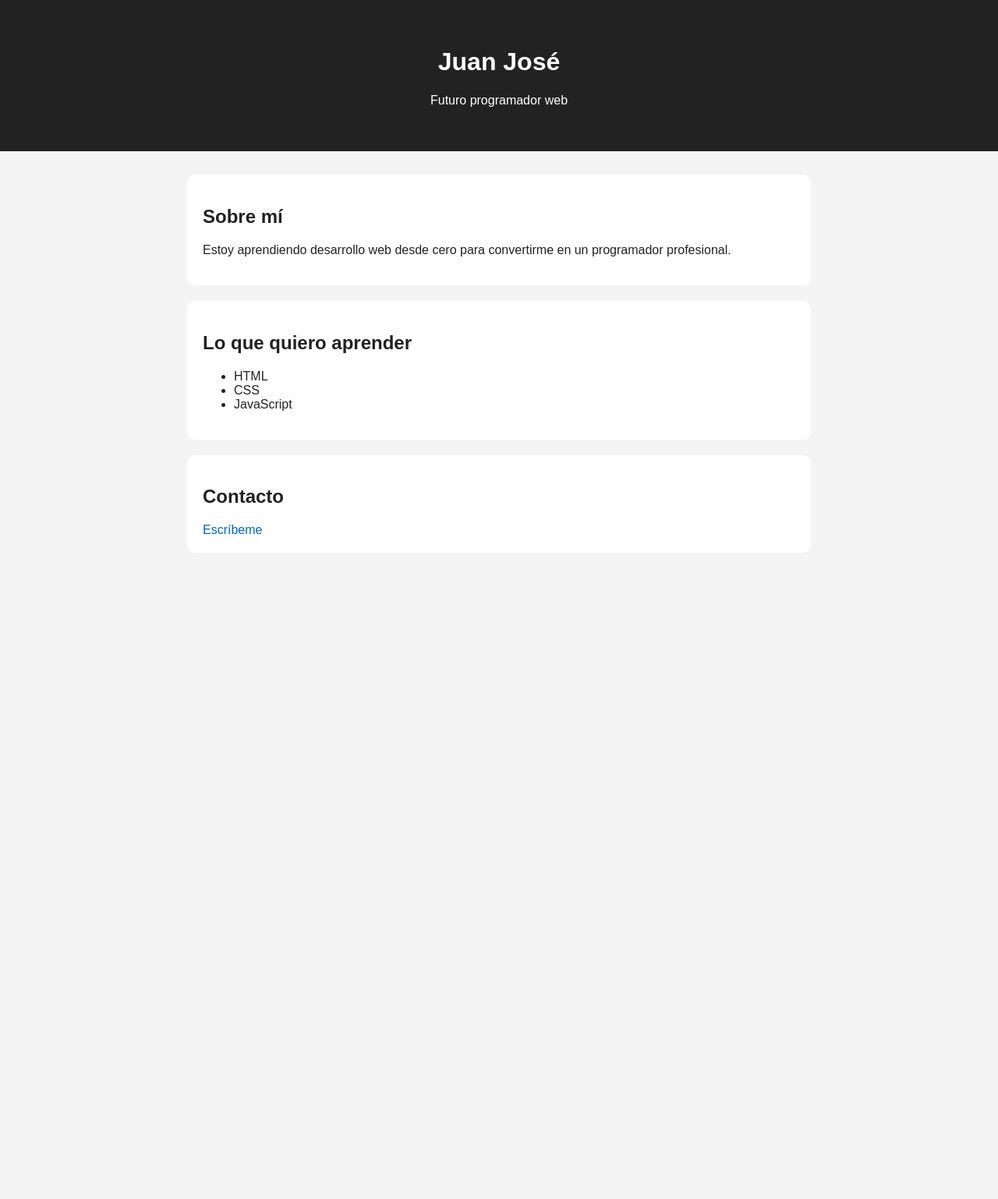
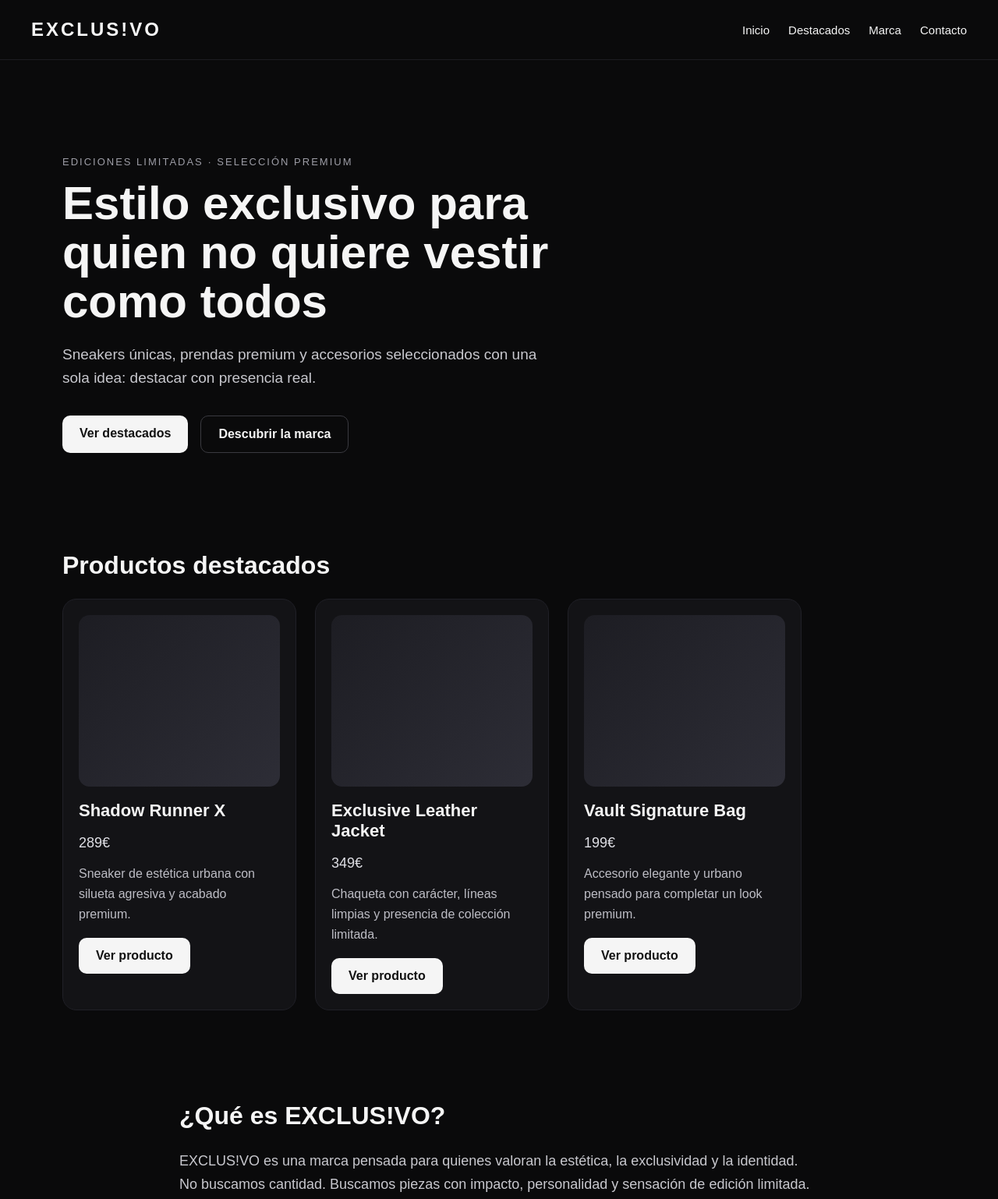
Before and after one commit to Juaanjo99/mi-primera-web, a plain HTML site: page index.html in a window 1280 px wide. Shown: the top 1538 px of the page at 78% size. Before the commit the page ends 800 px from the top, so only its background shows below. Drawn offline with Linux system fonts and the light colour scheme.

Commit message:
Nueva home de EXCLUS!VO

```diff
--- a/index.html
+++ b/index.html
@@ -3,34 +3,92 @@
 <head>
   <meta charset="UTF-8">
   <meta name="viewport" content="width=device-width, initial-scale=1.0">
-  <title>Mi primera web</title>
+  <title>EXCLUS!VO | Moda y sneakers exclusivas</title>
   <link rel="stylesheet" href="style.css">
 </head>
 <body>
-  <header>
-    <h1>Juan José</h1>
-    <p>Futuro programador web</p>
+  <header class="header">
+    <div class="logo">EXCLUS!VO</div>
+    <nav class="nav">
+      <a href="#inicio">Inicio</a>
+      <a href="#destacados">Destacados</a>
+      <a href="#marca">Marca</a>
+      <a href="#contacto">Contacto</a>
+    </nav>
   </header>
 
   <main>
-    <section>
-      <h2>Sobre mí</h2>
-      <p>Estoy aprendiendo desarrollo web desde cero para convertirme en un programador profesional.</p>
+    <section class="hero" id="inicio">
+      <div class="hero-content">
+        <p class="tag">Ediciones limitadas · Selección premium</p>
+        <h1>Estilo exclusivo para quien no quiere vestir como todos</h1>
+        <p class="subtitle">
+          Sneakers únicas, prendas premium y accesorios seleccionados con una sola idea:
+          destacar con presencia real.
+        </p>
+        <div class="hero-buttons">
+          <a href="#destacados" class="btn btn-light">Ver destacados</a>
+          <a href="#marca" class="btn btn-outline">Descubrir la marca</a>
+        </div>
+      </div>
     </section>
 
-    <section>
-      <h2>Lo que quiero aprender</h2>
-      <ul>
-        <li>HTML</li>
-        <li>CSS</li>
-        <li>JavaScript</li>
-      </ul>
+    <section class="featured" id="destacados">
+      <h2>Productos destacados</h2>
+      <div class="product-grid">
+        <article class="product-card">
+          <div class="product-image"></div>
+          <h3>Shadow Runner X</h3>
+          <p class="price">289€</p>
+          <p class="product-text">Sneaker de estética urbana con silueta agresiva y acabado premium.</p>
+          <a href="#" class="btn btn-dark">Ver producto</a>
+        </article>
+
+        <article class="product-card">
+          <div class="product-image"></div>
+          <h3>Exclusive Leather Jacket</h3>
+          <p class="price">349€</p>
+          <p class="product-text">Chaqueta con carácter, líneas limpias y presencia de colección limitada.</p>
+          <a href="#" class="btn btn-dark">Ver producto</a>
+        </article>
+
+        <article class="product-card">
+          <div class="product-image"></div>
+          <h3>Vault Signature Bag</h3>
+          <p class="price">199€</p>
+          <p class="product-text">Accesorio elegante y urbano pensado para completar un look premium.</p>
+          <a href="#" class="btn btn-dark">Ver producto</a>
+        </article>
+      </div>
     </section>
 
-    <section>
-      <h2>Contacto</h2>
-      <a href="mailto:correo@ejemplo.com">Escríbeme</a>
+    <section class="brand" id="marca">
+      <h2>¿Qué es EXCLUS!VO?</h2>
+      <p>
+        EXCLUS!VO es una marca pensada para quienes valoran la estética, la exclusividad y la identidad.
+        No buscamos cantidad. Buscamos piezas con impacto, personalidad y sensación de edición limitada.
+      </p>
+    </section>
+
+    <section class="benefits">
+      <div class="benefit">
+        <h3>Curación selecta</h3>
+        <p>Elegimos productos con una imagen fuerte y una estética cuidada al detalle.</p>
+      </div>
+      <div class="benefit">
+        <h3>Presencia premium</h3>
+        <p>Cada pieza está pensada para transmitir valor, estilo y diferenciación real.</p>
+      </div>
+      <div class="benefit">
+        <h3>Imagen de marca</h3>
+        <p>No solo vendemos productos: construimos una experiencia visual exclusiva.</p>
+      </div>
     </section>
   </main>
+
+  <footer class="footer" id="contacto">
+    <p>Contacto: exclusivo@brand.com</p>
+    <p>© 2026 EXCLUS!VO. Todos los derechos reservados.</p>
+  </footer>
 </body>
 </html>
--- a/style.css
+++ b/style.css
@@ -1,32 +1,199 @@
-body {
-  font-family: Arial, sans-serif;
-  margin: 0;
-  padding: 0;
-  background-color: #f4f4f4;
-  color: #222;
+* {
+  box-sizing: border-box;
 }
 
-header {
-  background-color: #222;
-  color: white;
-  text-align: center;
-  padding: 40px 20px;
-}
-
-main {
-  max-width: 800px;
-  margin: 30px auto;
-  padding: 0 20px;
-}
-
-section {
-  background-color: white;
-  margin-bottom: 20px;
-  padding: 20px;
-  border-radius: 10px;
+body {
+  margin: 0;
+  font-family: Arial, Helvetica, sans-serif;
+  background-color: #0a0a0b;
+  color: #f5f5f5;
 }
 
 a {
-  color: #0066cc;
   text-decoration: none;
 }
+
+.header {
+  display: flex;
+  justify-content: space-between;
+  align-items: center;
+  padding: 24px 40px;
+  border-bottom: 1px solid #1d1d21;
+  background-color: #0a0a0b;
+  position: sticky;
+  top: 0;
+}
+
+.logo {
+  font-size: 24px;
+  font-weight: bold;
+  letter-spacing: 3px;
+}
+
+.nav {
+  display: flex;
+  gap: 24px;
+}
+
+.nav a {
+  color: #f5f5f5;
+  font-size: 15px;
+}
+
+.hero {
+  padding: 110px 40px 90px;
+  max-width: 1200px;
+  margin: 0 auto;
+}
+
+.hero-content {
+  max-width: 760px;
+}
+
+.tag {
+  color: #9d9da6;
+  text-transform: uppercase;
+  letter-spacing: 2px;
+  font-size: 13px;
+  margin-bottom: 14px;
+}
+
+.hero h1 {
+  font-size: 60px;
+  line-height: 1.05;
+  margin: 0 0 22px;
+}
+
+.subtitle {
+  max-width: 640px;
+  font-size: 19px;
+  color: #c8c8ce;
+  line-height: 1.6;
+  margin-bottom: 32px;
+}
+
+.hero-buttons {
+  display: flex;
+  gap: 16px;
+  flex-wrap: wrap;
+}
+
+.btn {
+  display: inline-block;
+  padding: 14px 22px;
+  border-radius: 10px;
+  font-weight: bold;
+}
+
+.btn-light {
+  background-color: #f5f5f5;
+  color: #111;
+}
+
+.btn-outline {
+  border: 1px solid #3a3a40;
+  color: #f5f5f5;
+}
+
+.featured {
+  max-width: 1200px;
+  margin: 0 auto;
+  padding: 10px 40px 80px;
+}
+
+.featured h2,
+.brand h2 {
+  font-size: 32px;
+  margin-bottom: 24px;
+}
+
+.product-grid {
+  display: flex;
+  gap: 24px;
+  flex-wrap: wrap;
+}
+
+.product-card {
+  background-color: #131316;
+  border: 1px solid #202027;
+  border-radius: 18px;
+  padding: 20px;
+  width: 300px;
+}
+
+.product-image {
+  height: 220px;
+  border-radius: 14px;
+  background: linear-gradient(135deg, #1d1d23, #2d2d36);
+  margin-bottom: 18px;
+}
+
+.product-card h3 {
+  margin: 0 0 10px;
+  font-size: 22px;
+}
+
+.price {
+  color: #e0e0e6;
+  font-size: 18px;
+  margin-bottom: 12px;
+}
+
+.product-text {
+  color: #bdbdc5;
+  line-height: 1.6;
+  margin-bottom: 18px;
+}
+
+.btn-dark {
+  background-color: #f5f5f5;
+  color: #111;
+}
+
+.brand {
+  max-width: 900px;
+  margin: 0 auto;
+  padding: 10px 40px 70px;
+}
+
+.brand p {
+  color: #c8c8ce;
+  font-size: 18px;
+  line-height: 1.7;
+}
+
+.benefits {
+  max-width: 1200px;
+  margin: 0 auto;
+  padding: 0 40px 80px;
+  display: flex;
+  gap: 24px;
+  flex-wrap: wrap;
+}
+
+.benefit {
+  flex: 1;
+  min-width: 240px;
+  background-color: #131316;
+  border: 1px solid #202027;
+  border-radius: 18px;
+  padding: 24px;
+}
+
+.benefit h3 {
+  margin-top: 0;
+  margin-bottom: 12px;
+}
+
+.benefit p {
+  margin: 0;
+  color: #bdbdc5;
+  line-height: 1.6;
+}
+
+.footer {
+  border-top: 1px solid #1d1d21;
+  padding: 24px 40px;
+  text-align: center;
+  color: #9d9da6;
+}
```
